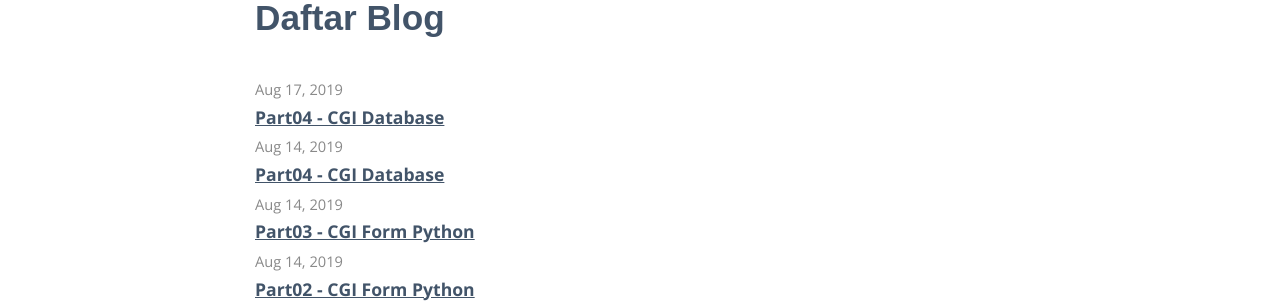
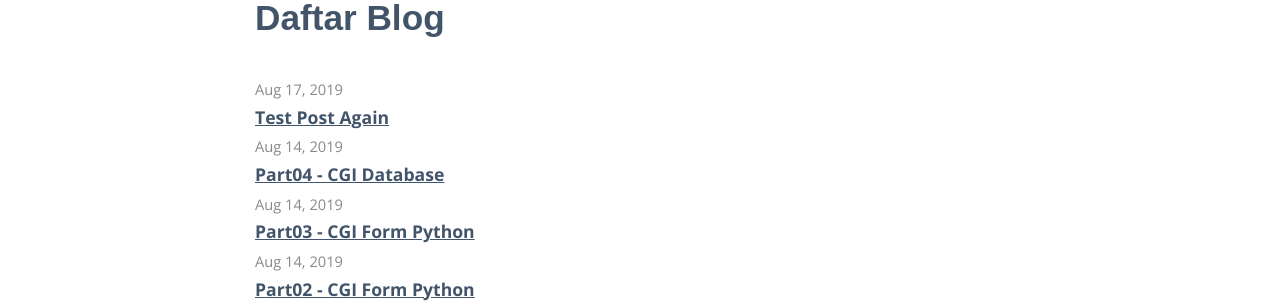
Before and after one commit to moeclay/moeclay.github.io, a Jekyll site: the page built from blog/index.html, in a window 1280 px wide and 900 px high. Shown: the part 312-614 px from the top of the window. Built offline with Jekyll 4.4.1, drawn with Linux system fonts in a browser that asks for light colours; some web fonts are replaced.

Commit message:
Update 2019-08-17-test-post.markdown

```diff
--- a/_posts/2019-08-17-test-post.markdown
+++ b/_posts/2019-08-17-test-post.markdown
@@ -1,9 +1,9 @@
 ---
 layout: post
-title: Part04 - CGI Database
+title: Test Post Again
 date: 2019-08-17 16:00:00
 author: doctor. moeclay
-categories: python
+categories: post
 ---
 
 
```
